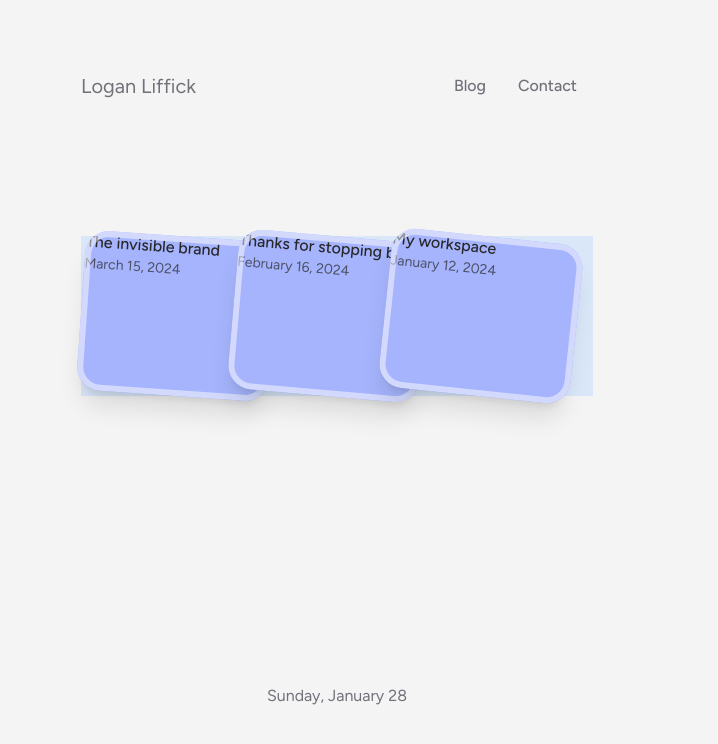
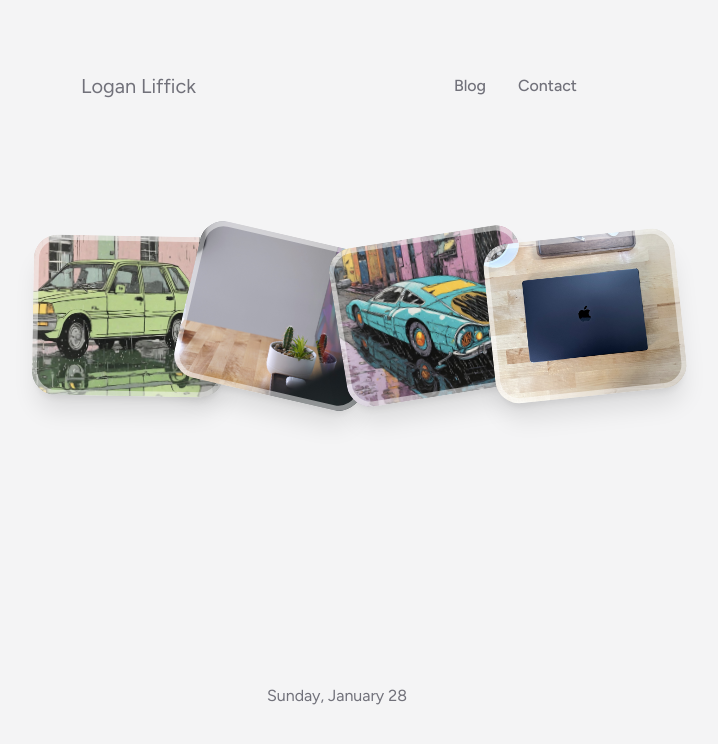
Before and after one commit to loganliffick/personal-site, a Next.js app: page /blog in a window 1280 px wide. Shown: the top 744 px of the page, without its empty margins (303-1021 px from the left). Built offline with nearby package versions, Linux system fonts and the light colour scheme; no server answers.

Commit message:
images interaction

```diff
--- a/package.json
+++ b/package.json
@@ -2,7 +2,6 @@
   "name": "personal-site",
   "version": "0.1.0",
   "private": true,
-  "type": "module",
   "scripts": {
     "dev": "next dev",
     "build": "next build",
--- /dev/null
+++ b/src/pages/blog/Item.tsx
@@ -0,0 +1,46 @@
+import Image, { StaticImageData } from 'next/image'
+import Link from 'next/link'
+import { useEffect, useState } from 'react'
+import slugify from 'slugify'
+
+export const Item = (props: {
+  comingSoon?: boolean
+  date: string
+  offset?: string
+  title: string
+  image: StaticImageData
+}) => {
+  const [rotation, setRotation] = useState(0)
+
+  useEffect(() => {
+    setRotation(Math.floor(Math.random() * 41) - 20)
+  }, [])
+
+  return (
+    <Link
+      className="scaleFade animate-scaleFadeBlog -mr-10"
+      style={{ animationDelay: props.offset + 's' }}
+      href={
+        props.comingSoon ? '' : '/blog/' + slugify(props.title, { lower: true })
+      }
+    >
+      <article
+        className="relative h-40 w-48 origin-center overflow-hidden rounded-3xl shadow-xl transition-all duration-300 ease-bounce after:absolute after:left-0 after:top-0 after:h-full after:w-full after:rounded-3xl after:border-[6px] after:border-white/40 hover:mr-10 hover:!rotate-0 hover:!scale-110 hover:shadow-2xl"
+        style={{ transform: `rotate(${rotation}deg)` }}
+      >
+        {/* <h2 className="font-medium duration-300 ease-bounce">{props.title}</h2>
+            <p className="text-sm opacity-70">
+              {moment(props.date).format('MMMM D, YYYY')}
+            </p> */}
+        <Image
+          src={props.image}
+          className="object-cover"
+          fill
+          priority
+          sizes="100"
+          alt="image"
+        />
+      </article>
+    </Link>
+  )
+}
--- a/src/pages/blog/index.tsx
+++ b/src/pages/blog/index.tsx
@@ -1,8 +1,9 @@
 import Layout from 'components/Layout'
 import Section from 'components/Section'
 // import Tooltip from 'components/Tooltip'
-import moment from 'moment'
+import Image from 'next/image'
 import Link from 'next/link'
+import { useEffect, useState } from 'react'
 import slugify from 'slugify'
 
 const Item = (props: {
@@ -10,36 +11,74 @@ const Item = (props: {
   date: string
   offset?: string
   title: string
-}) => (
+  image: string
+}) => {
+  const [rotation, setRotation] = useState(0)
+
+  useEffect(() => {
+    setRotation(Math.floor(Math.random() * 41) - 20)
+  }, [])
+
+  return (
     <Link
-    className="reveal -mr-10 animate-revealSm"
+      className="scaleFade animate-scaleFadeBlog -mr-10"
       style={{ animationDelay: props.offset + 's' }}
       href={
         props.comingSoon ? '' : '/blog/' + slugify(props.title, { lower: true })
       }
     >
       <article
-      className="h-40 w-48 overflow-hidden rounded-3xl bg-indigo-300 shadow-xl transition-all after:absolute after:left-0 after:top-0 after:h-full after:w-full after:rounded-3xl after:border-[6px] after:border-white/50 hover:mx-10 hover:!rotate-0 hover:!scale-105"
-      style={{ transform: `rotate(${Math.floor(Math.random() * 10)}deg)` }}
+        className="relative h-40 w-48 origin-center overflow-hidden rounded-3xl shadow-xl transition-all duration-300 ease-bounce after:absolute after:left-0 after:top-0 after:h-full after:w-full after:rounded-3xl after:border-[5px] after:border-white/50 after:transition-[border] hover:mr-10 hover:!rotate-0 hover:!scale-110 hover:shadow-2xl hover:after:border-8 active:!scale-100 active:after:border-[12px]"
+        style={{ transform: `rotate(${rotation}deg)` }}
       >
-      <h2 className="font-medium duration-300 ease-bounce">{props.title}</h2>
+        {/* <h2 className="font-medium duration-300 ease-bounce">{props.title}</h2>
         <p className="text-sm opacity-70">
           {moment(props.date).format('MMMM D, YYYY')}
-      </p>
+        </p> */}
+        <Image
+          src={props.image}
+          className="object-cover"
+          fill
+          priority
+          sizes="100"
+          alt="image"
+        />
       </article>
     </Link>
   )
+}
 
 const Page = () => (
   <Layout>
-    <Section>
+    <Section className="max-w-full">
       {/* <div className="group/tooltip relative w-full"> */}
       {/* <Tooltip text="Coming soon" position="right" /> */}
       {/* </div> */}
-      <div className="flex w-full bg-blue-200/50">
-        <Item title="The invisible brand" date="2024-03-15" />
-        <Item title="Thanks for stopping by" date="2024-02-16" offset="0.2" />
-        <Item title="My workspace" date="2024-01-12" offset="0.4" />
+      <div className="mx-auto flex w-full max-w-min bg-blue-200/0">
+        <Item
+          title="The invisible brand"
+          date="2024-03-15"
+          image="/images/feb-2024/seinfeld.jpg"
+        />
+        <Item
+          title="Thanks for stopping by"
+          date="2024-02-16"
+          image="/images/blog/my-workspace/workspace-1.jpg"
+          offset="0.1"
+        />
+        <Item
+          title="My workspace"
+          date="2024-01-12"
+          image="/images/feb-2024/solarpunk.jpg"
+          offset="0.2"
+        />
+        <Item
+          title="My workspace"
+          date="2024-01-12"
+          image="/images/jan-2024/workspace.jpg"
+          offset="0.3"
+        />
+        {/* <Item title="My workspace" date="2024-01-12" offset="0.4" /> */}
       </div>
     </Section>
   </Layout>
--- a/tailwind.config.ts
+++ b/tailwind.config.ts
@@ -106,6 +106,7 @@ const config: Config = {
         fadeLg: 'fade 1.6s forwards',
         fadeXl: 'fade 2s forwards',
 
+        scaleFadeBlog: 'scaleFade 0.8s cubic-bezier(0.2,0,0,1.2) forwards',
         scaleFade: 'scaleFade 0.4s cubic-bezier(0.7,0,0.5,2) forwards',
 
         revealSm: 'reveal 0.8s cubic-bezier(0.5,-0.2,0.1,1.2) forwards',
```
Lines whose indentation alone changed are shown as unchanged.
